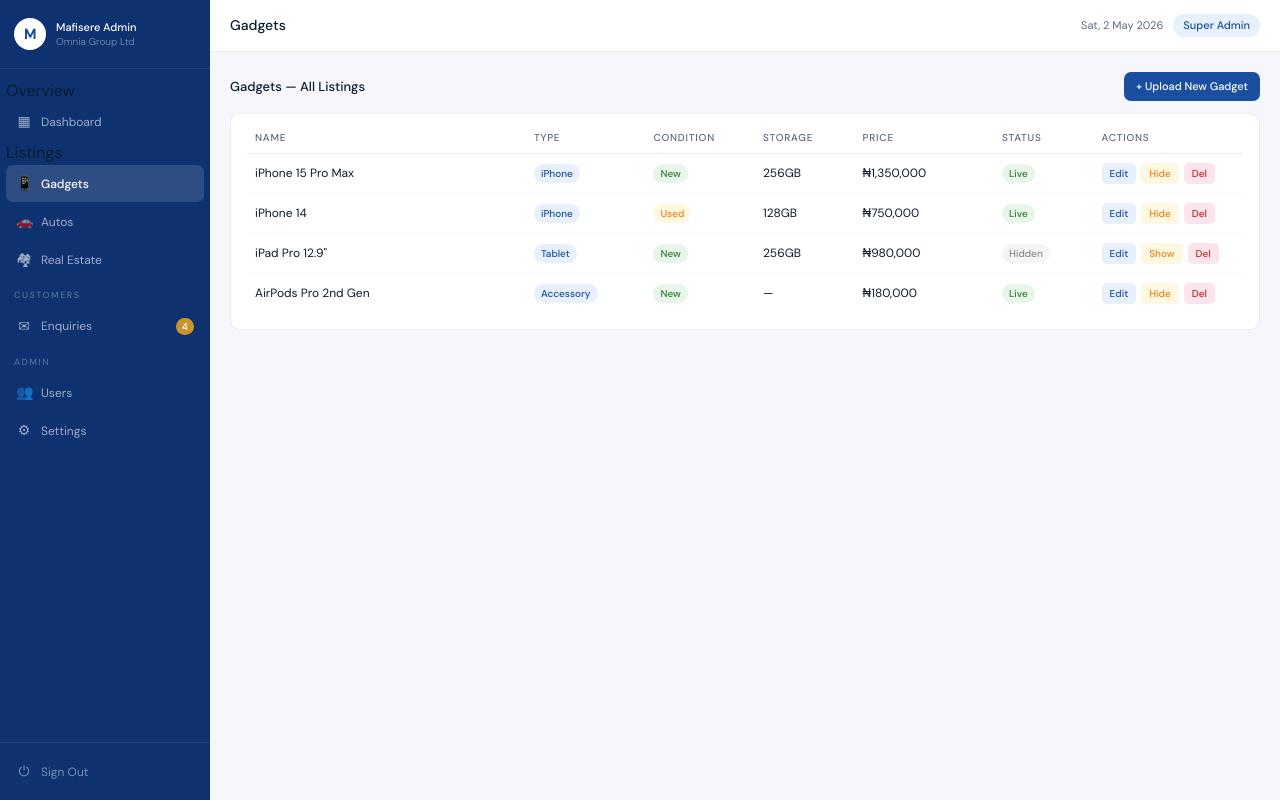
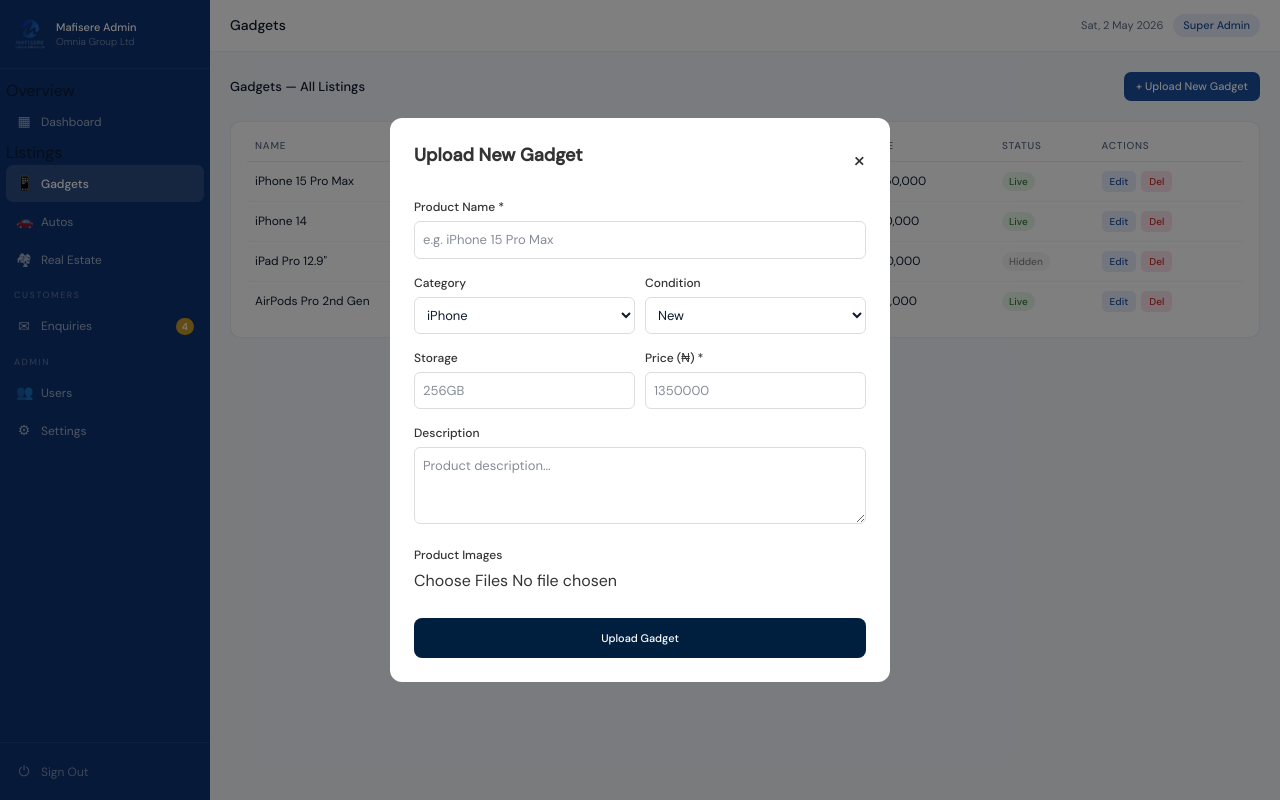
Before and after one commit to SanniAbdulmuiz/Mafisere-omnia-group-admin, a Next.js app: page /gadgets in a window 1280 px wide. Both pictures are taken after a click on the button "+ Upload New Gadget". Built offline with nearby package versions, Linux system fonts and the light colour scheme; no server answers.

Commit message:
Add gadget upload functionality with image handling and modal interface

```diff
--- a/app/gadgets/page.tsx
+++ b/app/gadgets/page.tsx
@@ -1,6 +1,25 @@
 'use client'
 
+import { useState } from 'react'
+import { supabase } from '@/lib/supabase'
+import { uploadGadgetImage } from '@/lib/uploadImage'
+
 export default function GadgetsPage() {
+  const [showModal, setShowModal] = useState(false)
+  const [loading, setLoading] = useState(false)
+  const [message, setMessage] = useState({ text: '', type: '' })
+
+  const [form, setForm] = useState({
+    name: '',
+    category: 'iphone',
+    condition: 'new',
+    storage: '',
+    price: '',
+    description: ''
+  })
+  const [images, setImages] = useState<File[]>([])
+
+  // Dummy data for the table - ensure this exists!
   const gadgets = [
     { name: 'iPhone 15 Pro Max', category: 'iPhone', condition: 'New', storage: '256GB', price: '₦1,350,000', status: 'Live' },
     { name: 'iPhone 14', category: 'iPhone', condition: 'Used', storage: '128GB', price: '₦750,000', status: 'Live' },
@@ -8,13 +27,81 @@
     { name: 'AirPods Pro 2nd Gen', category: 'Accessory', condition: 'New', storage: '—', price: '₦180,000', status: 'Live' },
   ]
 
+  const handleChange = (e: React.ChangeEvent<HTMLInputElement | HTMLSelectElement | HTMLTextAreaElement>) => {
+    setForm({ ...form, [e.target.name]: e.target.value })
+  }
+
+  const handleSubmit = async () => {
+    if (!form.name || !form.price) {
+      setMessage({ text: 'Please fill in required fields', type: 'error' })
+      return
+    }
+
+    setLoading(true)
+    setMessage({ text: '', type: '' })
+
+    try {
+      const imageUrls: string[] = []
+      if (images.length > 0) {
+        for (const file of images) {
+          const url = await uploadGadgetImage(file)
+          imageUrls.push(url)
+        }
+      }
+
+      // Inside handleSubmit...
+const { error } = await supabase.from('gadgets').insert([{
+  name: form.name.trim(),
+  category: form.category.toLowerCase(), // This is fine (db expects 'iphone', etc.)
+
+  // FIX: Capitalize the first letter to match 'New' or 'Used'
+  condition: form.condition.charAt(0).toUpperCase() + form.condition.slice(1),
+
+  storage: form.storage || null,
+  price: parseFloat(form.price),
+  description: form.description || null,
+  images: imageUrls,
+  is_available: true
+}])
+
+      if (error) throw error
+
+      setMessage({ text: 'Gadget uploaded successfully!', type: 'success' })
+      setForm({ name: '', category: 'iphone', condition: 'new', storage: '', price: '', description: '' })
+      setImages([])
+
+      setTimeout(() => {
+        setShowModal(false)
+        setMessage({ text: '', type: '' })
+      }, 2000)
+
+    } catch (err: any) {
+      // This will force the console to show the internal properties
+      console.log("Full Error Object:", JSON.stringify(err, null, 2));
+      console.error("Supabase Detailed Error:", {
+        code: err.code,
+        message: err.message,
+        details: err.details,
+        hint: err.hint
+      });
+
+      setMessage({
+        text: `Error (${err.code || 'Unknown'}): ${err.message || 'Check console'}`,
+        type: 'error'
+      }); // Added semicolon here
+    } finally { // The "}" before "finally" was missing
+      setLoading(false);
+    }
+  }; // This closes the handleSubmit function
+
   return (
     <div>
       <div className="sec-hdr">
         <span className="sec-title">Gadgets — All Listings</span>
-        <button className="sec-btn">+ Upload New Gadget</button>
+        <button className="sec-btn" onClick={() => setShowModal(true)}>+ Upload New Gadget</button>
       </div>
-      <div className="card">
+
+      <div className="card" style={{marginTop: 20}}>
         <table style={{tableLayout:'fixed',width:'100%'}}>
           <thead>
             <tr>
@@ -39,7 +126,6 @@
                 <td>
                   <div className="row-acts">
                     <button className="abtn a-edit">Edit</button>
-                    <button className="abtn a-tog">{g.status === 'Live' ? 'Hide' : 'Show'}</button>
                     <button className="abtn a-del">Del</button>
                   </div>
                 </td>
@@ -48,6 +134,85 @@
           </tbody>
         </table>
       </div>
+
+      {showModal && (
+        <div style={{
+          position: 'fixed', top: 0, left: 0, right: 0, bottom: 0,
+          background: 'rgba(0,0,0,0.5)', display: 'flex', alignItems: 'center', justifyContent: 'center',
+          zIndex: 1000
+        }} onClick={() => setShowModal(false)}>
+          <div style={{
+            background: 'white', borderRadius: 12, padding: 24, width: '100%', maxWidth: 500,
+            maxHeight: '90vh', overflowY: 'auto', color: '#333'
+          }} onClick={e => e.stopPropagation()}>
+
+            <div style={{display:'flex', justifyContent:'space-between', marginBottom: 20}}>
+              <h2 style={{fontSize: 18, fontWeight: 600}}>Upload New Gadget</h2>
+              <button onClick={() => setShowModal(false)} style={{border:'none',background:'none',fontSize:24,cursor:'pointer'}}>×</button>
+            </div>
+
+            {message.text && (
+              <div style={{
+                padding: '10px', borderRadius: 8, marginBottom: 16, fontSize: 13,
+                background: message.type === 'success' ? '#dcfce7' : '#fee2e2',
+                color: message.type === 'success' ? '#15803d' : '#b91c1c',
+                border: `1px solid ${message.type === 'success' ? '#86efac' : '#fecaca'}`
+              }}>{message.text}</div>
+            )}
+
+            <div style={{display:'flex',flexDirection:'column',gap:15}}>
+              <div>
+                <label style={{display:'block', fontSize:12, marginBottom:5, fontWeight:500}}>Product Name *</label>
+                <input name="name" placeholder="e.g. iPhone 15 Pro Max" value={form.name} onChange={handleChange} className="form-input" style={{width:'100%', padding:'8px', borderRadius:'6px', border:'1px solid #ddd'}} />
+              </div>
+
+              <div style={{display:'flex', gap: 10}}>
+                <div style={{flex: 1}}>
+                  <label style={{display:'block', fontSize:12, marginBottom:5, fontWeight:500}}>Category</label>
+                  <select name="category" value={form.category} onChange={handleChange} className="form-select" style={{width:'100%', padding:'8px', borderRadius:'6px', border:'1px solid #ddd'}}>
+                    <option value="iphone">iPhone</option>
+                    <option value="tablet">Tablet</option>
+                    <option value="accessory">Accessory</option>
+                  </select>
+                </div>
+                <div style={{flex: 1}}>
+                  <label style={{display:'block', fontSize:12, marginBottom:5, fontWeight:500}}>Condition</label>
+                  <select name="condition" value={form.condition} onChange={handleChange} className="form-select" style={{width:'100%', padding:'8px', borderRadius:'6px', border:'1px solid #ddd'}}>
+                    <option value="new">New</option>
+                    <option value="used">Used</option>
+                  </select>
+                </div>
+              </div>
+
+              <div style={{display:'flex', gap: 10}}>
+                <div style={{flex: 1}}>
+                  <label style={{display:'block', fontSize:12, marginBottom:5, fontWeight:500}}>Storage</label>
+                  <input name="storage" placeholder="256GB" value={form.storage} onChange={handleChange} className="form-input" style={{width:'100%', padding:'8px', borderRadius:'6px', border:'1px solid #ddd'}} />
+                </div>
+                <div style={{flex: 1}}>
+                  <label style={{display:'block', fontSize:12, marginBottom:5, fontWeight:500}}>Price (₦) *</label>
+                  <input name="price" type="number" placeholder="1350000" value={form.price} onChange={handleChange} className="form-input" style={{width:'100%', padding:'8px', borderRadius:'6px', border:'1px solid #ddd'}} />
+                </div>
+              </div>
+
+              <div>
+                <label style={{display:'block', fontSize:12, marginBottom:5, fontWeight:500}}>Description</label>
+                <textarea name="description" placeholder="Product description..." value={form.description} onChange={handleChange} className="form-input" rows={3} style={{width:'100%', padding:'8px', borderRadius:'6px', border:'1px solid #ddd', resize:'vertical'}} />
+              </div>
+
+              <div>
+                <label style={{display:'block', fontSize:12, marginBottom:5, fontWeight:500}}>Product Images</label>
+                <input type="file" accept="image/*" multiple onChange={e => e.target.files && setImages(Array.from(e.target.files))} />
+                {images.length > 0 && <p style={{fontSize:12,color:'#3b82f6',marginTop:6}}>{images.length} image(s) selected</p>}
+              </div>
+
+              <button onClick={handleSubmit} disabled={loading} className="sec-btn" style={{marginTop:10, width:'100%', padding: '12px', background: '#001f3f', color: 'white', borderRadius: '8px', cursor: loading ? 'not-allowed' : 'pointer', border: 'none'}}>
+                {loading ? 'Uploading...' : 'Upload Gadget'}
+              </button>
+            </div>
+          </div>
+        </div>
+      )}
     </div>
   )
 }
--- a/components/layout/Sidebar.tsx
+++ b/components/layout/Sidebar.tsx
@@ -19,7 +19,7 @@
   return (
     <aside className="sidebar">
       <div className="sidebar-brand">
-        <div className="brand-mark">M</div>
+        <img src="/logo.png" alt="Mafisere" style={{width:32,height:32,borderRadius:6,objectFit:'contain'}} />
         <div className="brand-text">Mafisere Admin<span>Omnia Group Ltd</span></div>
       </div>
       <nav className="sidebar-nav">
--- /dev/null
+++ b/lib/uploadImage.ts
@@ -0,0 +1,22 @@
+import { supabase } from './supabase'
+
+export async function uploadGadgetImage(file: File) {
+  const fileExt = file.name.split('.').pop()
+  const fileName = `${Date.now()}-${Math.random().toString(36).slice(2)}.${fileExt}`
+  const filePath = `${fileName}`
+
+  const { error } = await supabase.storage
+    .from('gadget-images')
+    .upload(filePath, file, {
+      cacheControl: '3600',
+      upsert: false
+    })
+
+  if (error) throw error
+
+  const { data } = supabase.storage
+    .from('gadget-images')
+    .getPublicUrl(filePath)
+
+  return data.publicUrl
+}
```
